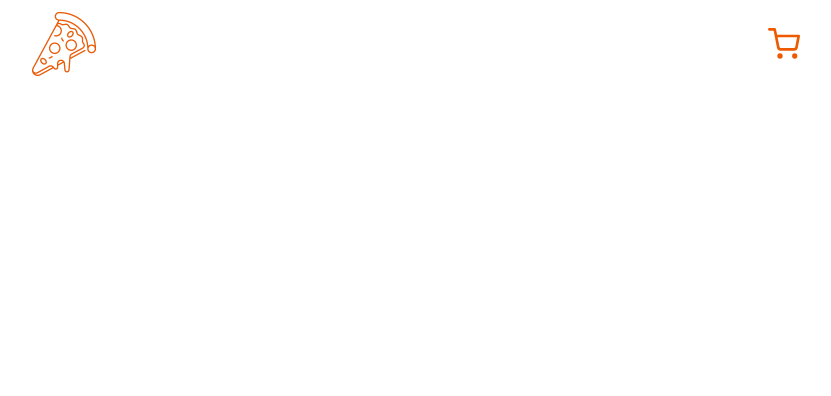
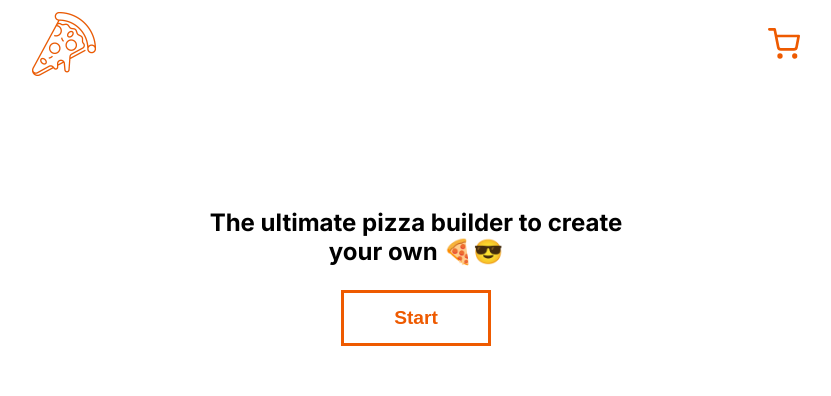
Before and after one commit to mrkelder/pizza-house, a Next.js app: page / in a window 1280 px wide. Shown: the top 396 px of the page, without its empty margins (224-1055 px from the left). Built offline with nearby package versions, Linux system fonts and the light colour scheme.

Commit message:
feat: added title and button to home page

```diff
--- a/app/homePage.module.scss
+++ /dev/null
@@ -1,47 +0,0 @@
-@import "variables";
-
-@mixin square_sizes($side_size) {
-  width: $side_size;
-  height: $side_size;
-}
-
-@mixin pizza_image_sizes {
-  @include square_sizes(320px);
-
-  @media (min-width: 425px) {
-    @include square_sizes(400px);
-  }
-
-  @media (min-width: 786px) {
-    @include square_sizes(525px);
-  }
-}
-
-.main {
-  display: flex;
-  justify-content: center;
-  align-items: center;
-}
-
-.pizza_image_cropper {
-  @include pizza_image_sizes;
-
-  position: absolute;
-  overflow-y: hidden;
-  bottom: 0;
-}
-
-.pizza_image_wrapper {
-  @include pizza_image_sizes;
-
-  position: relative;
-  transform: translateY(150px);
-
-  @media (min-width: 425px) {
-    transform: translateY(175px);
-  }
-
-  @media (min-width: 786px) {
-    transform: translateY(275px);
-  }
-}
--- a/app/page.tsx
+++ b/app/page.tsx
@@ -1,9 +1,14 @@
 import Image from "next/image"
-import styles from "./homePage.module.scss"
+import styles from "./rootPage.module.scss"
 
 export default function Home() {
   return (
     <main className={styles.main}>
+      <div className={styles.titleBox}>
+        <h1>The ultimate pizza builder to create your own 🍕😎</h1>
+        <button>Start</button>
+      </div>
+
       <div className={styles.pizza_image_cropper}>
         <div className={styles.pizza_image_wrapper}>
           <Image fill src="/complete_pizza.png" alt="pepperoni pizza" />
--- /dev/null
+++ b/app/rootPage.module.scss
@@ -0,0 +1,96 @@
+@import "variables";
+@import "zIndexes";
+
+@mixin square_sizes($side-size) {
+  width: $side-size;
+  height: $side-size;
+}
+
+@mixin pizza_image_sizes {
+  @include square_sizes(320px);
+
+  @media (min-width: 425px) {
+    @include square_sizes(400px);
+  }
+
+  @media (min-width: 786px) {
+    @include square_sizes(525px);
+  }
+}
+
+.contentContainer {
+  display: flex;
+  flex-direction: column;
+}
+
+.main {
+  flex: 1;
+  padding: 0 14px;
+  display: flex;
+  justify-content: center;
+  align-items: center;
+}
+
+.titleBox {
+  margin-top: 15vh;
+  z-index: $first-layer;
+  position: relative;
+  display: flex;
+  flex-direction: column;
+  align-items: center;
+  gap: 24px;
+
+  h1 {
+    font-size: 1.5rem;
+    max-width: 450px;
+    text-align: center;
+    margin: 0;
+  }
+
+  button {
+    // TODO: extract into a component
+    cursor: pointer;
+    width: 100%;
+    max-width: 150px;
+    padding: 14px;
+    font-size: 1.2rem;
+    border: 3px $primary-color solid;
+    color: $primary-color;
+    background-color: $secondary-color;
+    font-weight: bold;
+
+    transition: background-color 0.3s, color 0.3s;
+
+    &:hover {
+      color: $secondary-color;
+      background-color: $primary-color;
+    }
+
+    &:focus {
+      outline: thick double $primary-color;
+    }
+  }
+}
+
+.pizza_image_cropper {
+  @include pizza_image_sizes;
+
+  position: absolute;
+  overflow-y: hidden;
+  bottom: 0;
+}
+
+.pizza_image_wrapper {
+  @include pizza_image_sizes;
+
+  position: relative;
+  transform: translateY(150px);
+
+  @media (min-width: 425px) {
+    transform: translateY(175px);
+  }
+
+  @media (min-width: 786px) {
+    transform: translateY(275px);
+  }
+}
```
